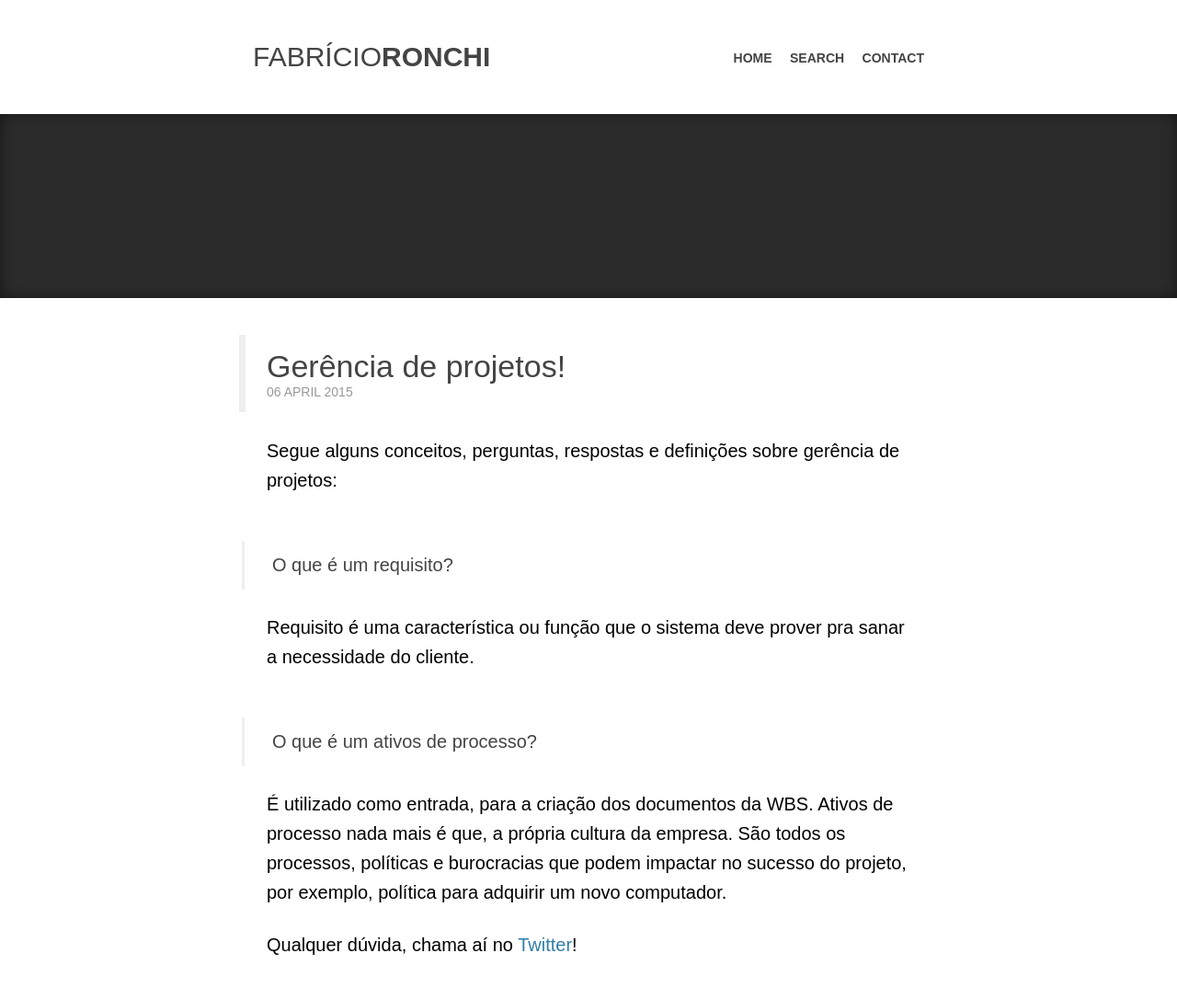
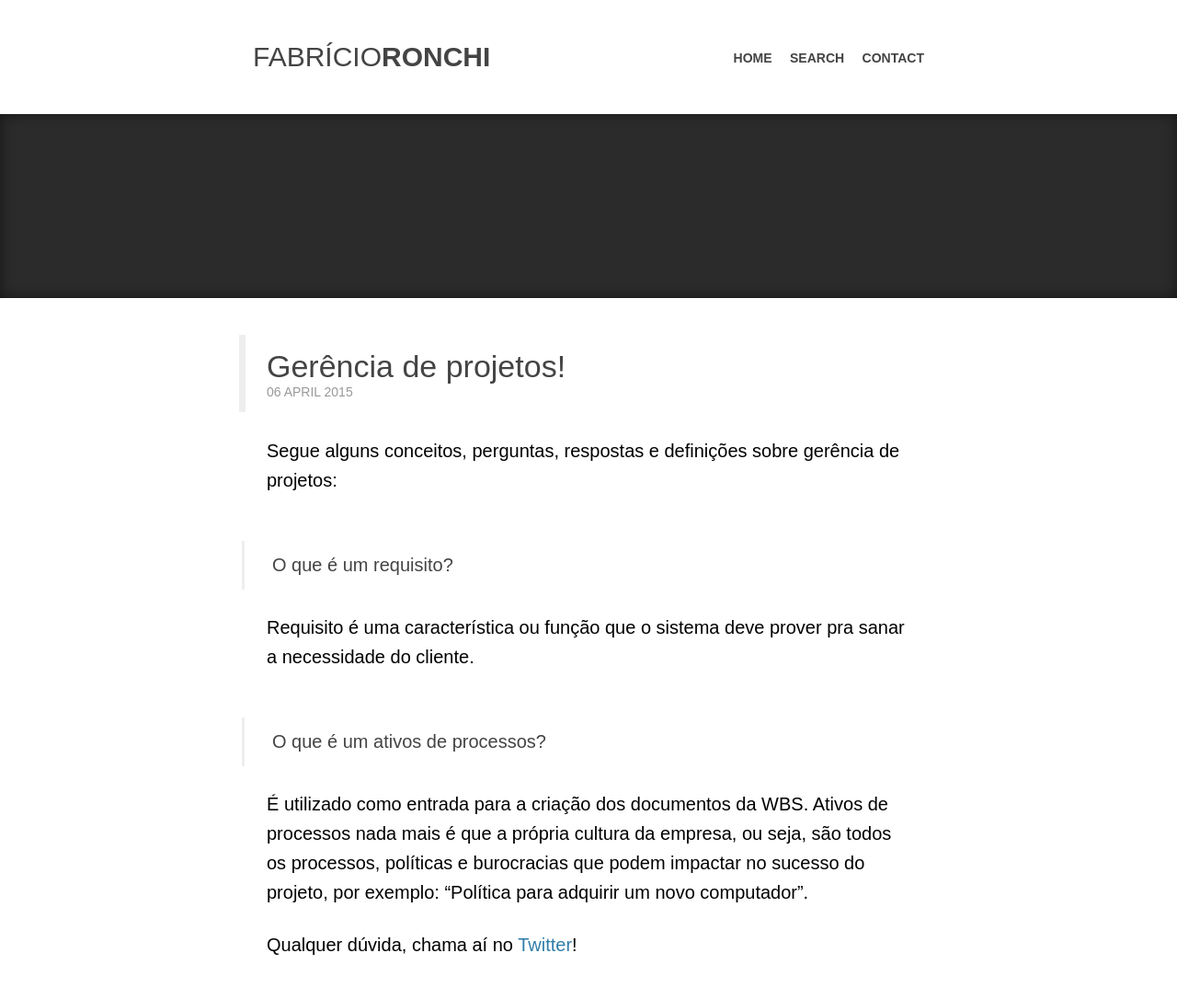
Before and after one commit to fabriciomrkonell/fabriciomrkonell, a Jekyll site: the page built from _posts/2015-04-06-gerencia-de-projetos.markdown, in a window 1280 px wide. Shown: the whole page at 92% size. Built offline with Jekyll 4.4.1, drawn with Linux system fonts in a browser that asks for light colours; some web fonts are replaced; Markdown is read by kramdown in place of the engine named in the settings; comment, search, counter and statistics services are not loaded.

Commit message:
Update 2015-04-06-gerencia-de-projetos.markdown

```diff
--- a/_posts/2015-04-06-gerencia-de-projetos.markdown
+++ b/_posts/2015-04-06-gerencia-de-projetos.markdown
@@ -10,7 +10,7 @@ Segue alguns conceitos, perguntas, respostas e definições sobre gerência de p
 <h3>O que é um requisito?</h3>
 Requisito é uma característica ou função que o sistema deve prover pra sanar a necessidade do cliente.
 
-<h3>O que é um ativos de processo?</h3>
-É utilizado como entrada, para a criação dos documentos da WBS. Ativos de processo nada mais é que, a própria cultura da empresa. São todos os processos, políticas e burocracias que podem impactar no sucesso do projeto, por exemplo, política para adquirir um novo computador.
+<h3>O que é um ativos de processos?</h3>
+É utilizado como entrada para a criação dos documentos da WBS. Ativos de processos nada mais é que a própria cultura da empresa, ou seja, são todos os processos, políticas e burocracias que podem impactar no sucesso do projeto, por exemplo: "Política para adquirir um novo computador".
 
 Qualquer dúvida, chama aí no <a href="https://twitter.com/realronchi" target="blank">Twitter</a>!
```
